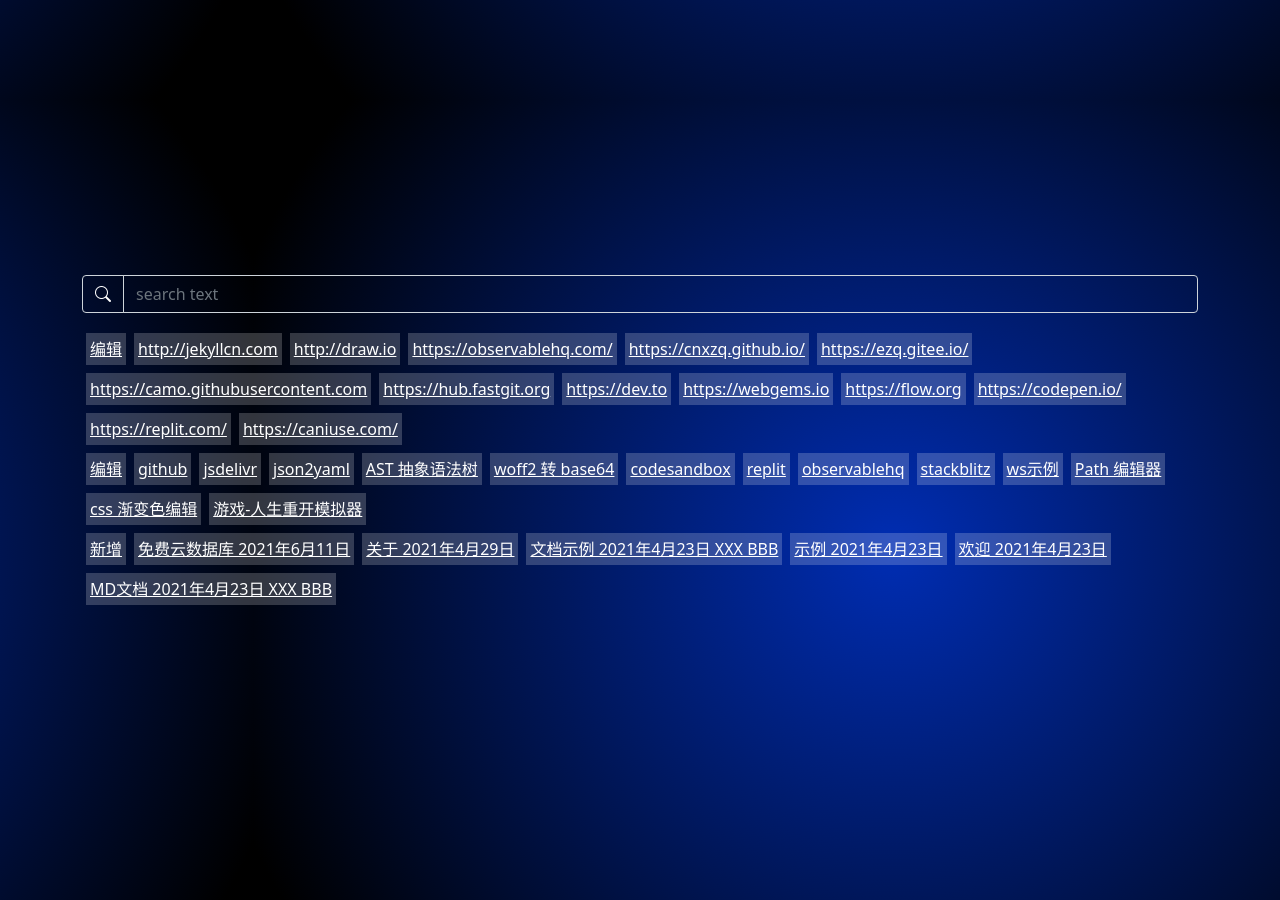
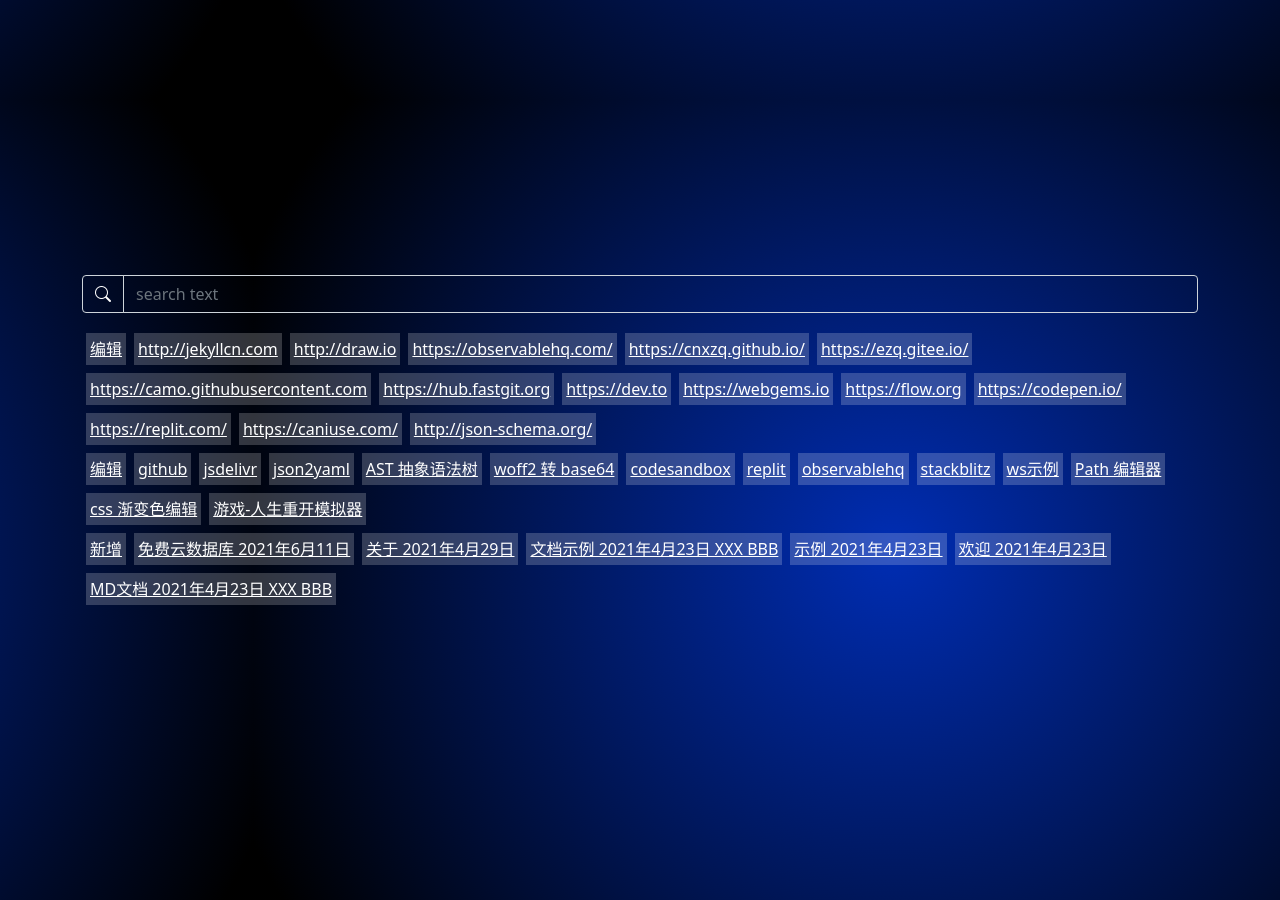
Before and after one commit to oft/oft.github.io, a Jekyll site: the page built from index.html, in a window 1280 px wide. Built offline with Jekyll 4.4.1, drawn with Linux system fonts in a browser that asks for light colours; nearby versions of some CDN libraries; part of the change alters nothing that is shown.

Commit message:
Update link.yml

```diff
--- a/_data/link.yml
+++ b/_data/link.yml
@@ -12,3 +12,4 @@
 - https://codepen.io/
 - https://replit.com/
 - https://caniuse.com/
+- http://json-schema.org/
```
